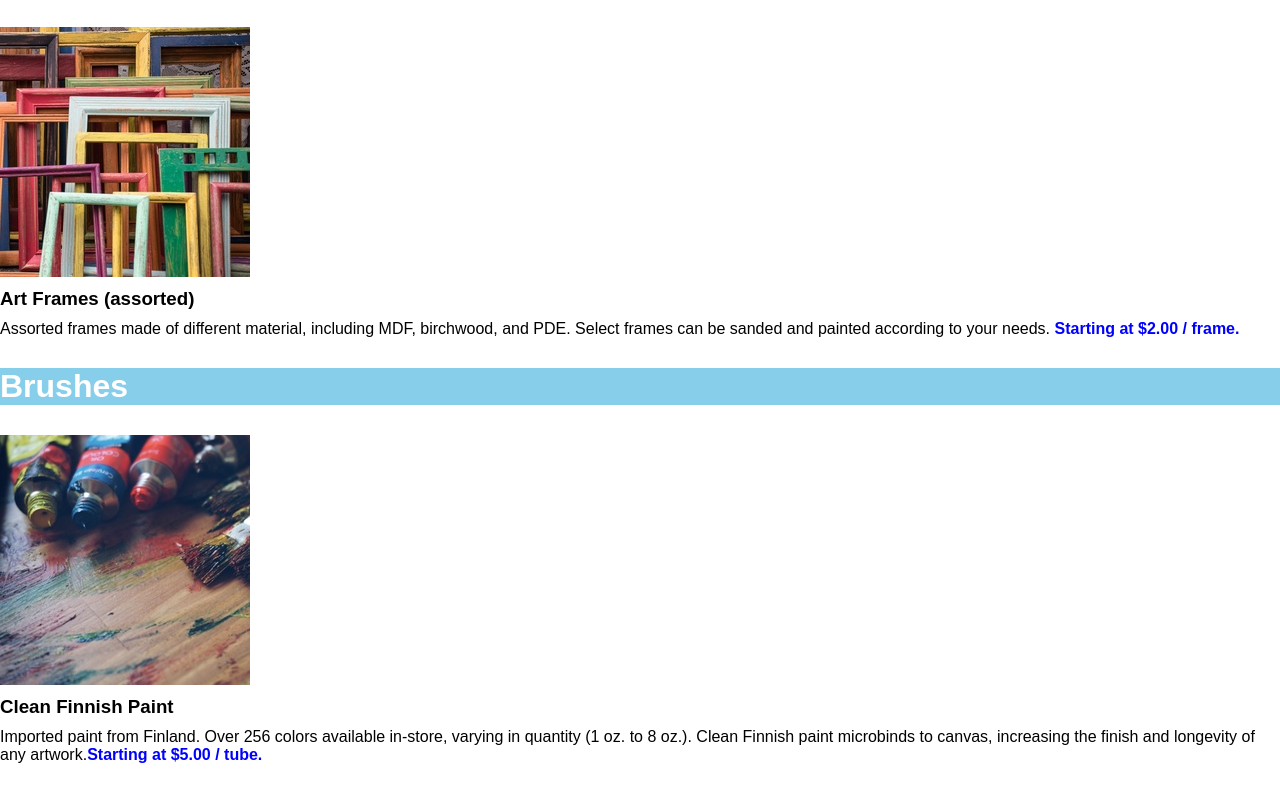
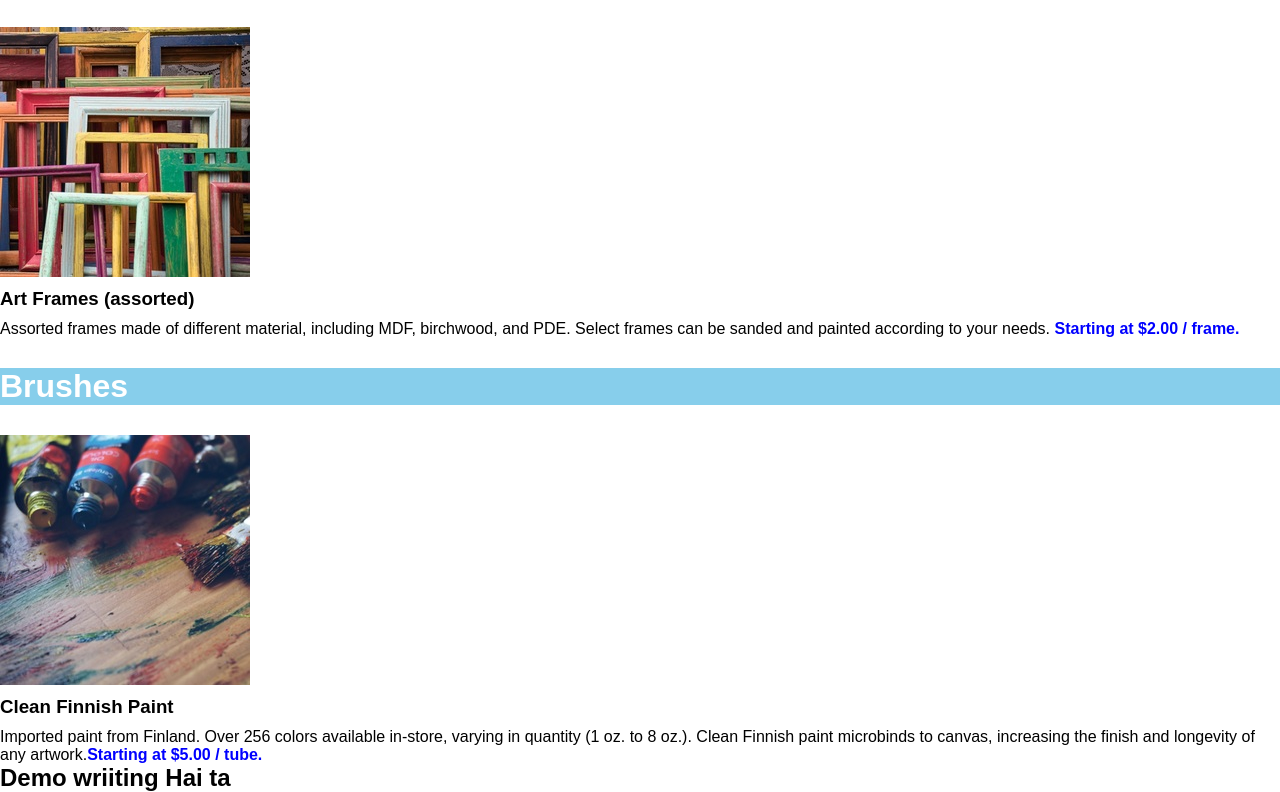
Before and after one commit to sujan0017/Dasmoto-s-Arts-Crafts---Codecademy, a plain HTML site: page index.html in a window 1280 px wide. Shown: the part 633-1425 px from the top of the page. Before the commit the page ends 1397 px from the top, so only its background shows below. Drawn offline with Linux system fonts and the light colour scheme.

Commit message:
First commit

```diff
--- a/index.html
+++ b/index.html
@@ -36,5 +36,9 @@
     </div>
 
   </main>
+
+  <h2>
+    Demo wriiting Hai ta
+  </h2>
 </body>
 </html>
```
